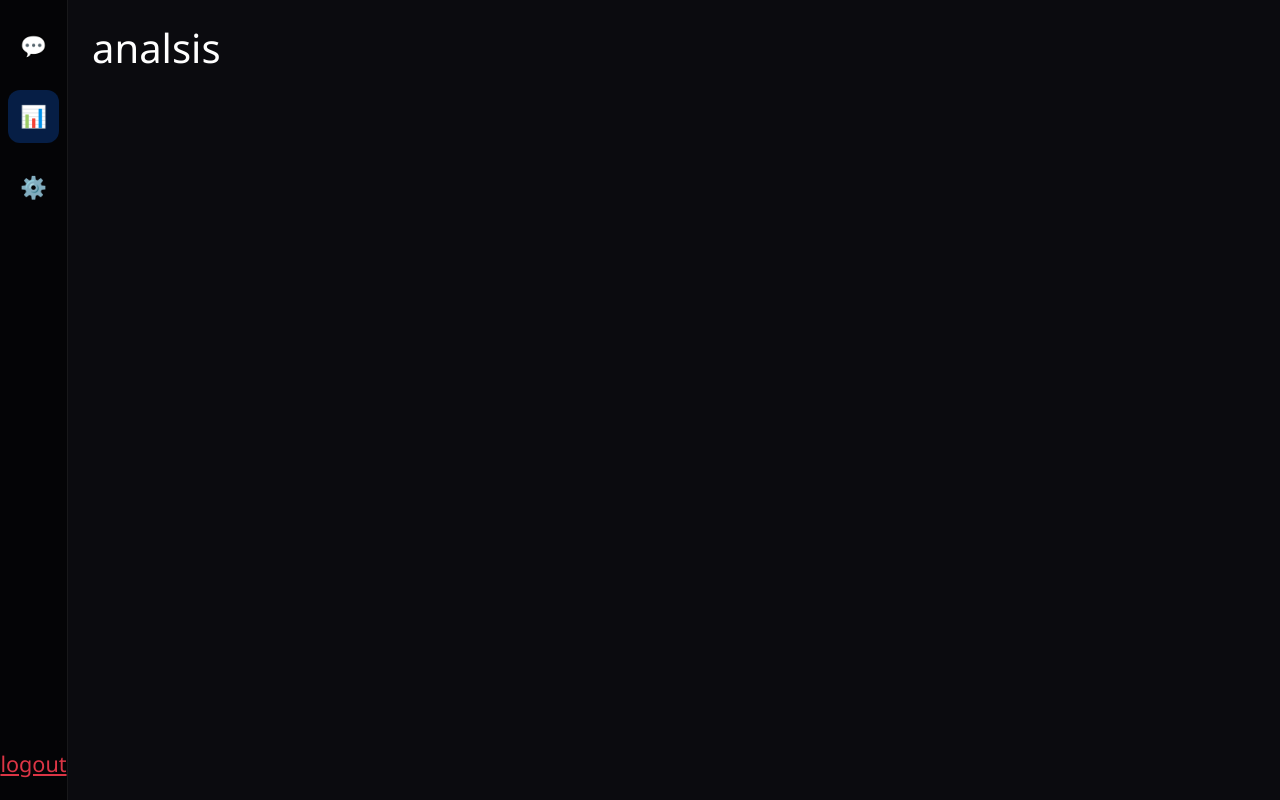
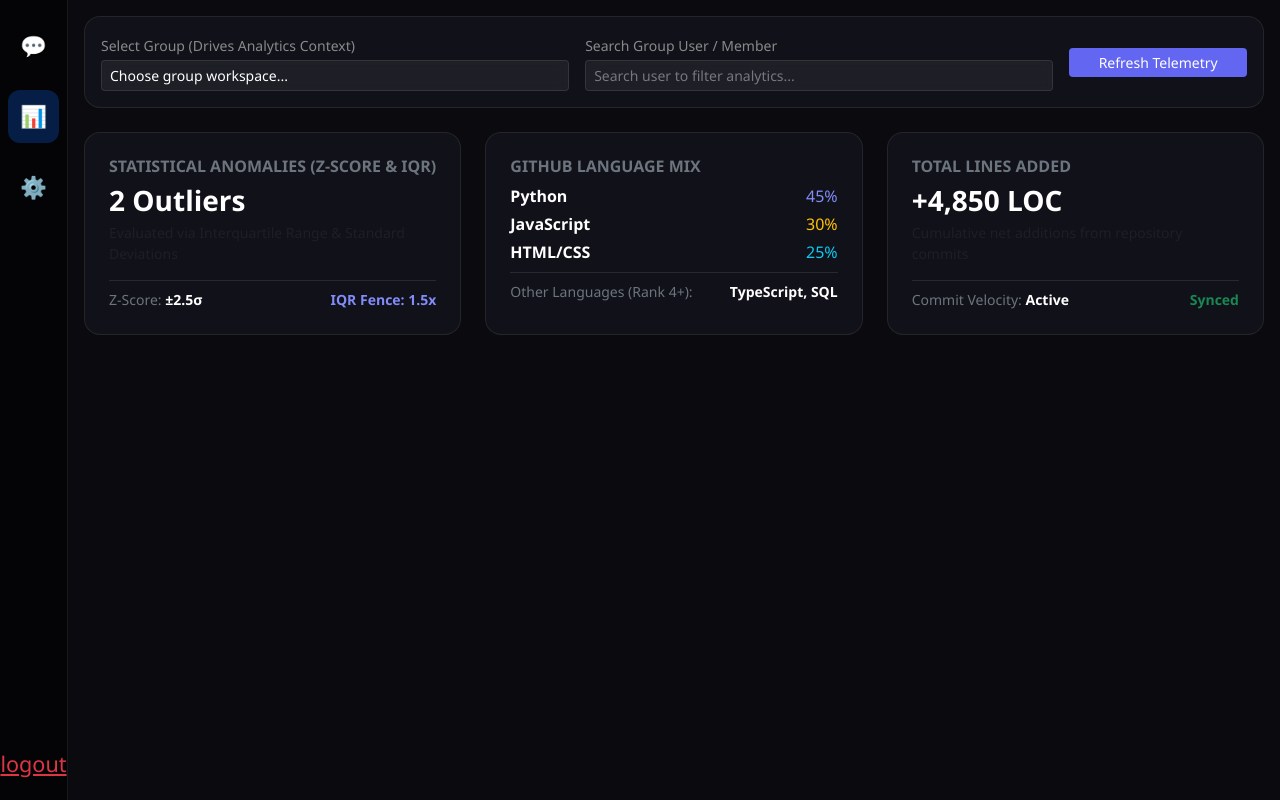
Before and after one commit to prathmeshhalande1/CapstoneIQ, a Django app: page /accounts/ in a window 1280 px wide, after a click that opens the changed part. Run offline with Django 5.2, Linux system fonts and the light colour scheme; the visitor is signed in with stand-in values (Sample User, id 1); data comes from the database, SQL or seed files in the repository; data that the repository does not hold is empty; some libraries are stand-ins or nearby versions.

Commit message:
add static analytice page for now

```diff
--- a/apps/accounts/views.py
+++ b/apps/accounts/views.py
@@ -160,22 +160,28 @@
   if request.method == 'POST':
     invite_code = request.POST.get('invite_code', '').strip().upper()
     project_id = request.POST.get('project_id')
+
     try:
         group = projectGroup.objects.get(groupCode=invite_code)
     except projectGroup.DoesNotExist:
         messages.error(request, "❌ Invalid invite code! Please check the code and try again.")
         return redirect('home')
+    if not project_id:
+            messages.error(request, "❌ Please select a project to join the group.")
+            return redirect('home')
+    try:
+        project = Project.objects.get(id=project_id)
+        project.group = group
+        project.save()
+    except Project.DoesNotExist:
+        messages.error(request, "❌ Please check the project is user Or Internal server error try again.")
 
-    if project_id:
-            try:
-                project = Project.objects.get(id=project_id)
-                project.group = group
-                project.save()
-            except Project.DoesNotExist:
-                messages.error(request, "❌ Please check the project is user Or Internal server error try again.")
     profile, _ = userProfile.objects.get_or_create(user=request.user)
-    project, _ = project.objects.get_or_create(user=request.user,id=project_id)
-    GroupMembership.objects.get_or_create(User=request.user, group=group,selectedProject=project)
+    GroupMembership.objects.update_or_create(
+        User=profile,
+        group=group,
+        defaults={'selectedProject': project} )
+    messages.success(request, "🎉 Successfully joined the group and linked your project!")
   return redirect('home')
 
 @login_required
--- a/config/urls.py
+++ b/config/urls.py
@@ -22,4 +22,5 @@
 urlpatterns = [
     path('admin/', admin.site.urls),
     path('accounts/', include('apps.accounts.urls')),
+    path('', homeView)
 ] + static(settings.MEDIA_URL, document_root=settings.MEDIA_ROOT)
--- a/templates/components/analyticsView.html
+++ b/templates/components/analyticsView.html
@@ -1,3 +1,84 @@
-<div id="analyticsView" class="workspace p-4 d-none">
-    <h1>analsis</h1>
+<div id="analyticsView" class="workspace p-0 m-0 d-none">
+    <div class="container-fluid px-2 px-md-3 py-3">
+        <div class="glass-card p-3 mb-4"
+            style="background: rgba(20, 20, 30, 0.75); backdrop-filter: blur(16px); border: 1px solid rgba(255, 255, 255, 0.08); border-radius: 1rem;">
+            <div class="row align-items-center g-3">
+                <div class="col-md-5">
+                    <label class="form-label text-white-50 small mb-1">Select Group (Drives Analytics Context)</label>
+                    <select id="analyticsGroupSelect" class="form-select glass-input text-white form-select-sm"
+                        onchange="onAnalyticsGroupChange()"
+                        style="background: rgba(30, 30, 45, 0.6); border: 1px solid rgba(255, 255, 255, 0.1);">
+                        <option value="" selected disabled>Choose group workspace...</option>
+                    </select>
+                </div>
+                <div class="col-md-5">
+                    <label class="form-label text-white-50 small mb-1">Search Group User / Member</label>
+                    <input type="text" id="analyticsUserSearchInput"
+                        class="form-control glass-input text-white form-control-sm"
+                        placeholder="Search user to filter analytics..." onkeyup="filterAnalyticsByUser()"
+                        style="background: rgba(30, 30, 45, 0.6); border: 1px solid rgba(255, 255, 255, 0.1);">
+                </div>
+                <div class="col-md-2 text-md-end">
+                    <button class="btn btn-sm btn-primary w-100 mt-4 mt-md-0" onclick="refreshAnalyticsTelemetry()"
+                        style="background-color: #6366f1; border: none;">Refresh Telemetry</button>
+                </div>
+            </div>
+        </div>
+        <div class="row g-4 mb-4">
+            <div class="col-md-4">
+                <div class="glass-card p-4 h-100"
+                    style="background: rgba(20, 20, 30, 0.75); backdrop-filter: blur(16px); border: 1px solid rgba(255, 255, 255, 0.08); border-radius: 1rem;">
+                    <h6 class="text-secondary text-uppercase fs-7 fw-bold mb-2">Statistical Anomalies (Z-Score & IQR)
+                    </h6>
+                    <h3 class="text-white fw-bold mb-1" id="metricOutliersCount">2 Outliers</h3>
+                    <p class="text-muted small mb-3">Evaluated via Interquartile Range & Standard Deviations</p>
+                    <div
+                        class="d-flex justify-content-between small border-top border-secondary border-opacity-25 pt-2">
+                        <span class="text-secondary">Z-Score: <strong class="text-white">±2.5σ</strong></span>
+                        <span class="fw-bold" style="color: #818cf8;">IQR Fence: 1.5x</span>
+                    </div>
+                </div>
+            </div>
+
+            <div class="col-md-4">
+                <div class="glass-card p-4 h-100"
+                    style="background: rgba(20, 20, 30, 0.75); backdrop-filter: blur(16px); border: 1px solid rgba(255, 255, 255, 0.08); border-radius: 1rem;">
+                    <h6 class="text-secondary text-uppercase fs-7 fw-bold mb-2">GitHub Language Mix</h6>
+                    <div id="topLanguagesContainer">
+                        <div class="d-flex justify-content-between align-items-center mb-1">
+                            <span class="text-white fw-bold" id="lang1Name">Python</span>
+                            <span class="text-accent" id="lang1Pct" style="color: #818cf8;">45%</span>
+                        </div>
+                        <div class="d-flex justify-content-between align-items-center mb-1">
+                            <span class="text-white fw-bold" id="lang2Name">JavaScript</span>
+                            <span class="text-warning" id="lang2Pct">30%</span>
+                        </div>
+                        <div class="d-flex justify-content-between align-items-center mb-2">
+                            <span class="text-white fw-bold" id="lang3Name">HTML/CSS</span>
+                            <span class="text-info" id="lang3Pct">25%</span>
+                        </div>
+                    </div>
+                    <div
+                        class="border-top border-secondary border-opacity-25 pt-2 mt-2 d-flex justify-content-between small">
+                        <span class="text-secondary">Other Languages (Rank 4+):</span>
+                        <span class="text-white fw-semibold" id="otherLanguagesList">TypeScript, SQL</span>
+                    </div>
+                </div>
+            </div>
+
+            <div class="col-md-4">
+                <div class="glass-card p-4 h-100"
+                    style="background: rgba(20, 20, 30, 0.75); backdrop-filter: blur(16px); border: 1px solid rgba(255, 255, 255, 0.08); border-radius: 1rem;">
+                    <h6 class="text-secondary text-uppercase fs-7 fw-bold mb-2">Total Lines Added</h6>
+                    <h3 class="text-white fw-bold mb-1" id="totalLocMetric">+4,850 LOC</h3>
+                    <p class="text-muted small mb-3">Cumulative net additions from repository commits</p>
+                    <div
+                        class="d-flex justify-content-between small border-top border-secondary border-opacity-25 pt-2">
+                        <span class="text-secondary">Commit Velocity: <strong class="text-white">Active</strong></span>
+                        <span class="text-success fw-bold">Synced</span>
+                    </div>
+                </div>
+            </div>
+        </div>
+    </div>
 </div>
```
